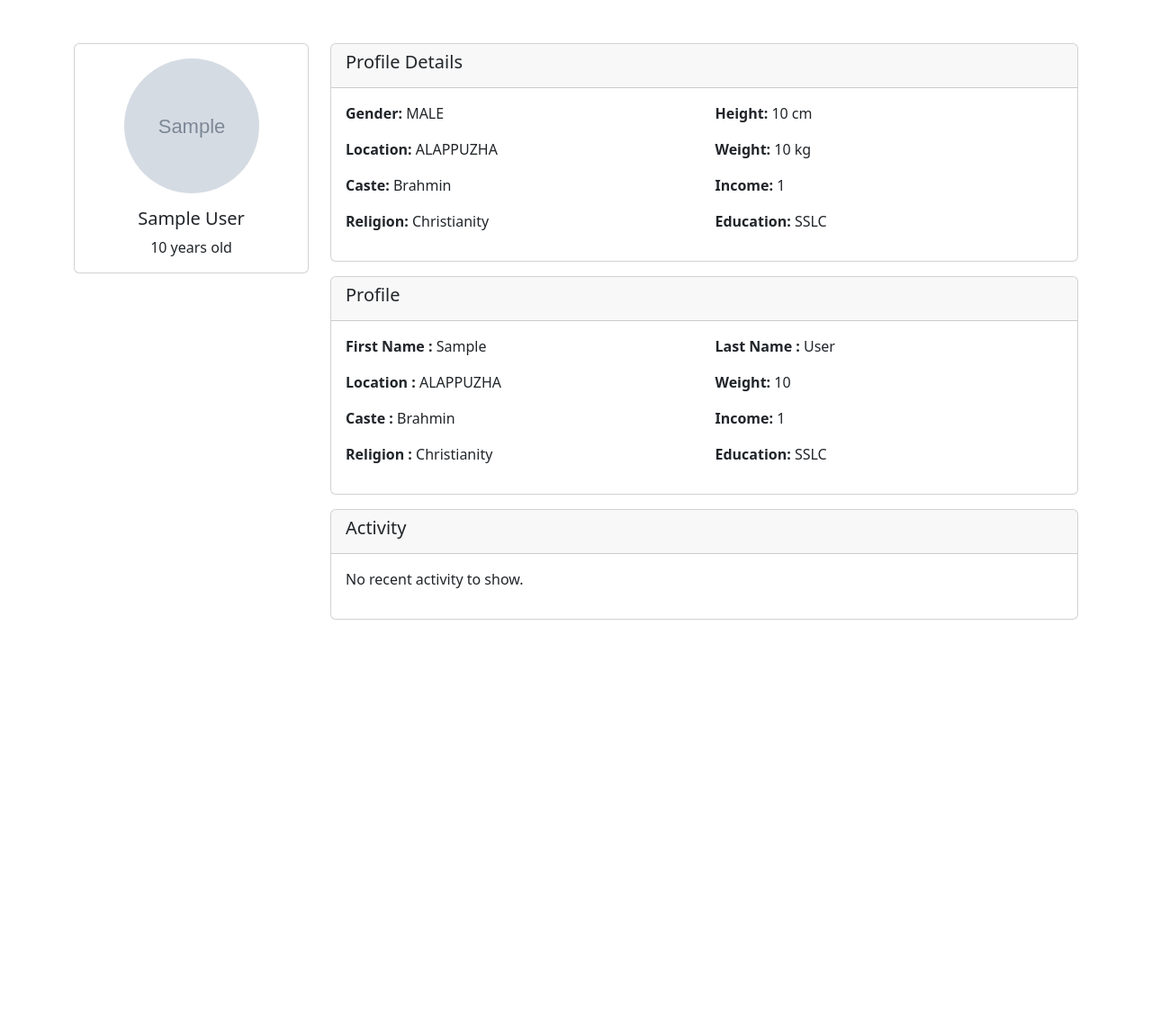
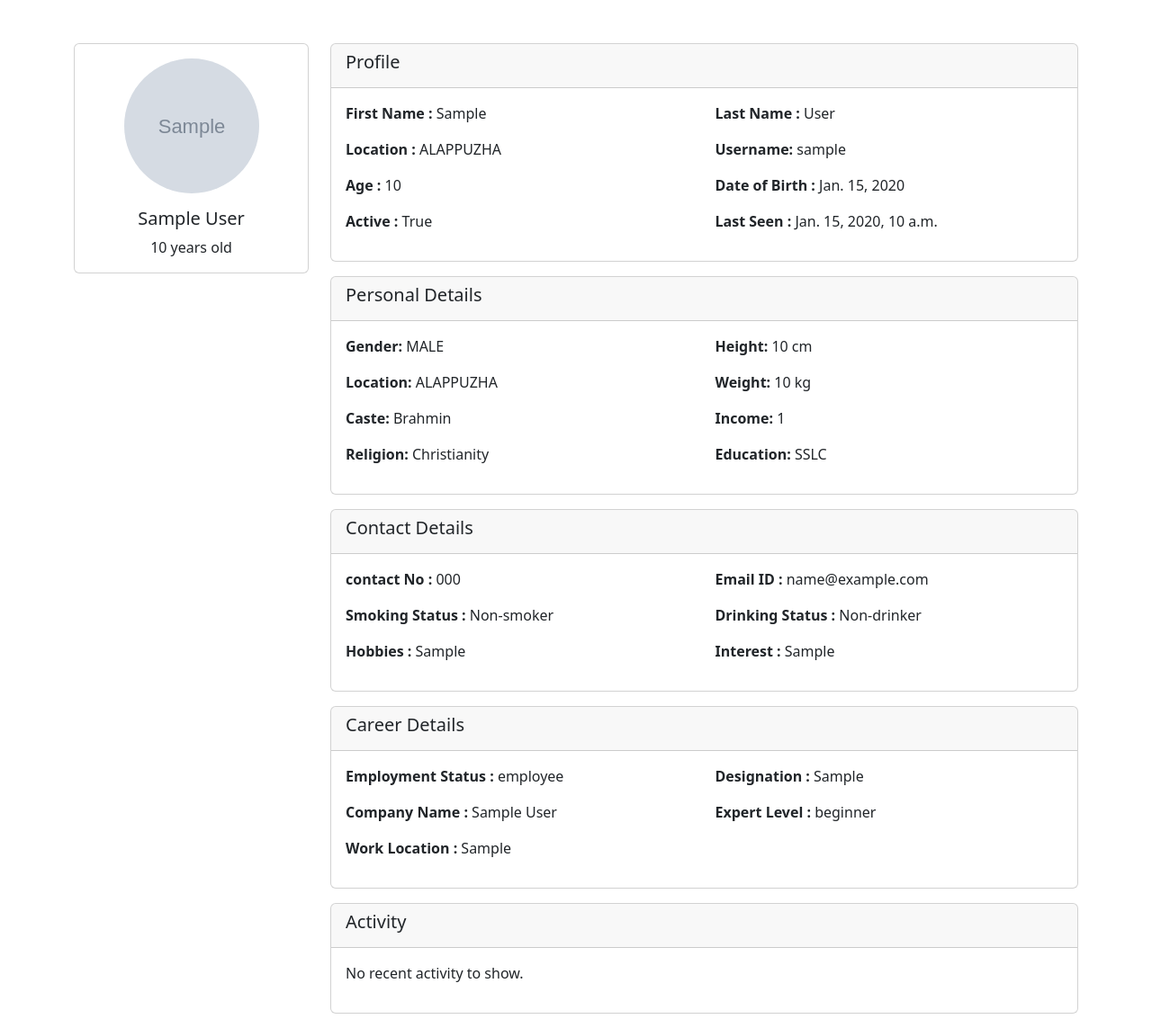
Before and after one commit to Tuttumon21/matrimony, a Django app: page /MatrimonyApp/profile/1/ in a window 1280 px wide. Shown: the part 56-1199 px from the top of the page at 90% size. Before the commit the page ends 745 px from the top, so only its background shows below. Run offline with Django 4.2, Linux system fonts and the light colour scheme; a user stored in the database is signed in; tables that the repository leaves empty hold one stand-in row (values such as "Sample post"); grey boxes marked "Sample" are stand-in pictures.

Commit message:
"Refactored profile details templates to display information in separate cards for profile, personal details, contact details, and career details."

```diff
--- a/matrimony/matrimonyApp/templates/profile_detail.html
+++ b/matrimony/matrimonyApp/templates/profile_detail.html
@@ -17,7 +17,28 @@
         <div class="col-md-9">
             <div class="card mb-3">
                 <div class="card-header">
-                    <h5>Profile Details</h5>
+                    <h5>Profile</h5>
+                </div>
+                <div class="card-body">
+                    <div class="row">
+                        <div class="col-md-6">
+                            <p><strong>First Name :</strong> {{ profile.first_name }}</p>
+                            <p><strong>Location :</strong> {{ profile.parents_details.district }}</p>
+                            <p><strong>Age :</strong> {{ profile.age }}</p>
+                            <p><strong>Active :</strong> {{ profile.is_active }}</p>
+                        </div>
+                        <div class="col-md-6">
+                            <p><strong>Last Name :</strong> {{ profile.last_name }}</p>
+                            <p><strong>Username:</strong> {{ profile.username }}</p>
+                            <p><strong>Date of Birth :</strong> {{ profile.date_of_birth }}</p>
+                            <p><strong>Last Seen :</strong> {{ profile.last_login }}</p>
+                        </div>
+                    </div>
+                </div>
+            </div>
+            <div class="card mb-3">
+                <div class="card-header">
+                    <h5>Personal Details</h5>
                 </div>
                 <div class="card-body">
                     <div class="row">
@@ -36,27 +57,64 @@
                     </div>
                 </div>
             </div>
+            {% if profile.payment_detail %}
             <div class="card mb-3">
                 <div class="card-header">
-                    <h5>Profile</h5>
+                    <h5>Contact Details</h5>
                 </div>
                 <div class="card-body">
                     <div class="row">
                         <div class="col-md-6">
-                            <p><strong>First Name :</strong> {{ profile.first_name }}</p>
-                            <p><strong>Location :</strong> {{ profile.parents_details.district }}</p>
-                            <p><strong>Caste :</strong> {{ profile.parents_details.caste }}</p>
-                            <p><strong>Religion :</strong> {{ profile.parents_details.religion }}</p>
+                            <p><strong>contact No : </strong>{{ profile.phone_number }}</p>
+                            <p><strong>Smoking Status : </strong> {{ profile.smoking_status }}</p>
+                            <p><strong>Hobbies : </strong> {{ profile.hobbies }}</p>
                         </div>
                         <div class="col-md-6">
-                            <p><strong>Last Name :</strong> {{ profile.last_name }}</p>
-                            <p><strong>Weight:</strong> {{ profile.parents_details.weight }}</p>
-                            <p><strong>Income:</strong> {{ profile.parents_details.annual_income }}</p>
-                            <p><strong>Education:</strong> {{ profile.education_level }}</p>
+                            <p><strong>Email ID : </strong> {{ profile.email }}</p>
+                            <p><strong>Drinking Status : </strong> {{ profile.drinking_status }}</p>
+                            <p><strong>Interest : </strong> {{ profile.interest }}</p>
                         </div>
                     </div>
                 </div>
             </div>
+            <div class="card mb-3">
+                <div class="card-header">
+                    <h5>Career Details</h5>
+                </div>
+                <div class="card-body">
+                    <div class="row">
+                        <div class="col-md-6">
+                            <p><strong>Employment Status : </strong>{{ profile.employment_status }}</p>
+                            {% if profile.company_name %}
+                            <p><strong>Company Name : </strong> {{ profile.company_name }}</p>
+                            <p><strong>Work Location : </strong> {{ profile.work_location }}</p>
+                            {% else %}
+                            <p><strong>Job Title : </strong>{{ profile.job_title }}</p>
+                            {% endif %}
+                        </div>
+                        <div class="col-md-6">
+                            <p><strong>Designation : </strong> {{ profile.designation }}</p>
+                            {% if profile.job_title %}
+                            <p><strong>Expert Level : </strong> {{ profile.expert_level }}</p>
+                            {% endif %}
+                        </div>
+                    </div>
+                </div>
+            </div>
+            {% else %}
+            <div class="card mb-3">
+                <div class="card-header">
+                    <h5>Subscription Details</h5>
+                </div>
+                <div class="card-body">
+                    <div class="row">
+                        <div class="col-md-6">
+                            <p><strong>Account Type : </strong>FREE</p>
+                        </div>
+                    </div>
+                </div>
+            </div>
+            {% endif %}
             <div class="card mb-3">
                 <div class="card-header">
                     <h5>Activity</h5>
```
Also changed, not shown: matrimony/matrimonyApp/templates/my_profile_details.html (+53 -10 lines).
